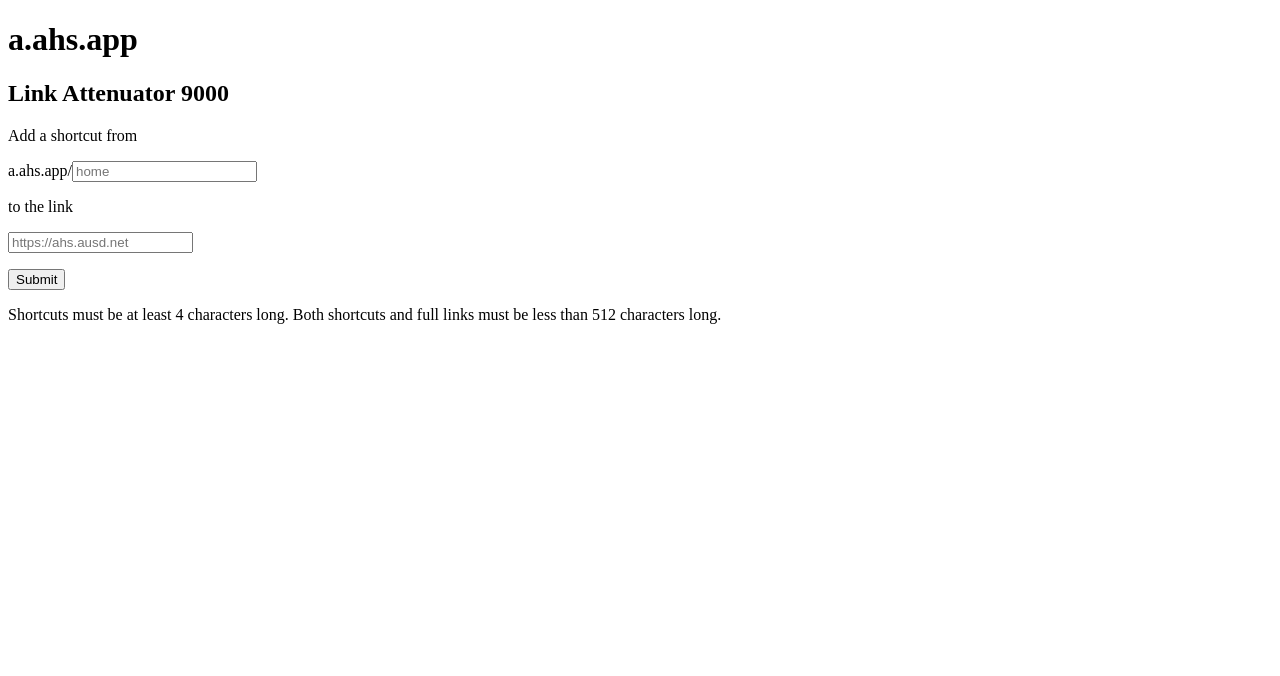
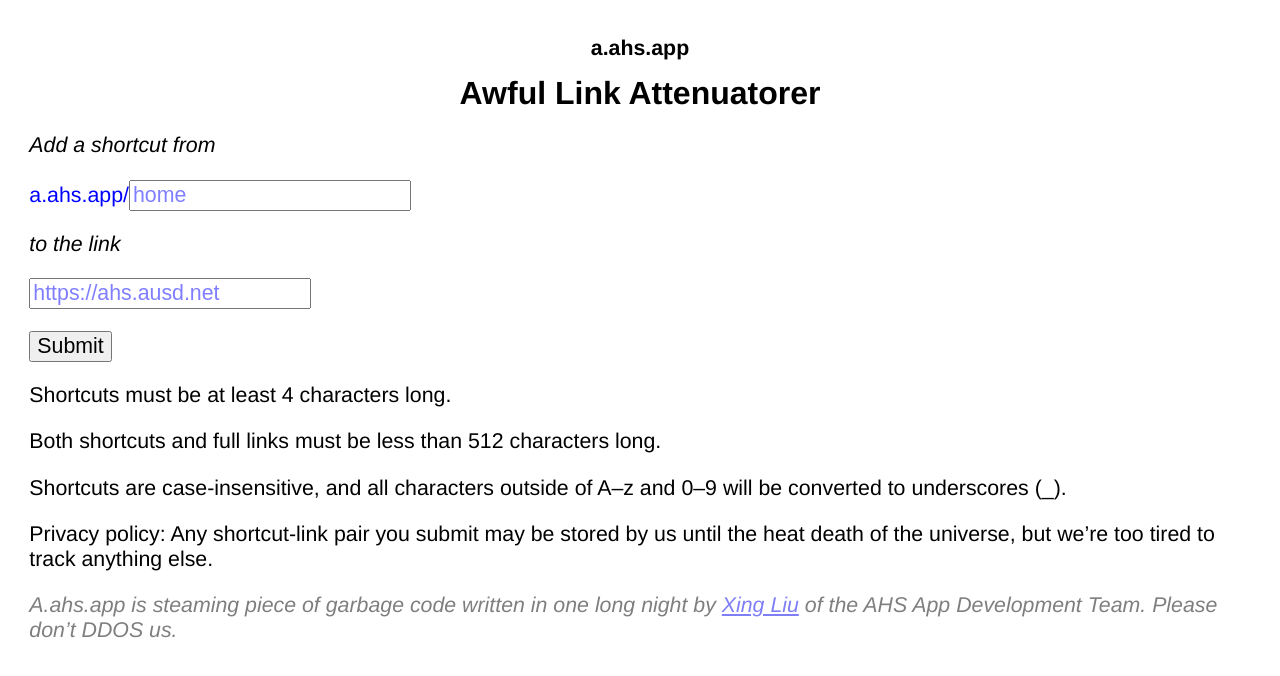
Before and after one commit to FlyOrBoom/a.ahs.app, a plain HTML site: page public/index.html in a window 1280 px wide. Drawn offline with Linux system fonts and the light colour scheme.

Commit message:
Styling, validation, more description

```diff
--- a/public/index.html
+++ b/public/index.html
@@ -3,22 +3,60 @@
   	<head>
 		<meta charset=utf-8>
 
-		<title>AHS Attenuator</title>
-		<meta name=description content='Arcadia High URL shortener'>
+		<title> Awful Link Attenuatorer </title>
+		<meta name=description content='The link shortener for ahs.app'>
 		<meta name=author content='Xing Liu'>
 		<meta name=viewport content='width=device-width, initial-scale=1.0'>
 
 		<link rel=icon type=image/png href=/icon.png>
+		<style>
+html {
+  font-size: 16pt;
+  font-family: Helvetica, Roboto, Arial, sans-serif;
+  padding: 1rem;
+}
+h1 {
+  font-size: 1rem;
+}
+h1, h2 {
+  text-align: center;
+}
+h2 {
+  margin: 0;
+}
+label>:first-child {
+  font-style: italic;
+}
+label>:last-child{
+  color: blue;
+}
+input {
+  font-size: inherit;
+  color: inherit;
+}
+input::placeholder {
+  color: inherit;
+  opacity: 0.5;
+}
+input[type=submit] {
+  cursor: pointer;
+}
+footer {
+	opacity: 0.5;
+	font-style: italic;
+}
+		</style>
 	</head>
 	<body>
 		<h1> a.ahs.app </h1>
-		<h2> Link Attenuator 9000 </h2>
+		<h2> Awful Link Attenuatorer </h2>
 		<form method=POST
 			action=https://us-central1-arcadia-high-mobile.cloudfunctions.net/shortenURL>
 			<label>
 				<p> Add a shortcut from </p>
 				<p> a.ahs.app/<input name=a
 					type=text
+					required
 					placeholder=home
 					minlength=4
 					maxlength=512></p>
@@ -27,14 +65,22 @@
 				<p> to the link </p>
 				<p><input name=b
 					type=url
+					required
 					placeholder=https://ahs.ausd.net
 					maxlength=512></p>
 			</label>
 			<input type=submit>
 		</form>
-		<p>
-		Shortcuts must be at least 4 characters long.
-		Both shortcuts and full links must be less than 512 characters long.
-		</p>
+		<p> Shortcuts must be at least 4 characters long. </p>
+		<p> Both shortcuts and full links must be less than 512 characters long. </p>
+		<p> Shortcuts are case-insensitive, and all characters outside of
+			A–z and 0–9 will be converted to underscores (_). </p>
+		<p> Privacy policy: Any shortcut-link pair you submit may be stored by us
+			until the heat death of the universe, but we’re too tired to track anything else. </p>
+		<footer>
+			A.ahs.app is steaming piece of garbage code written
+			in one long night by <a href=https://x-ing.space>Xing Liu</a>
+			of the AHS App Development Team. Please don’t DDOS us.
+		</footer>
 	</body>
 </html>
```
